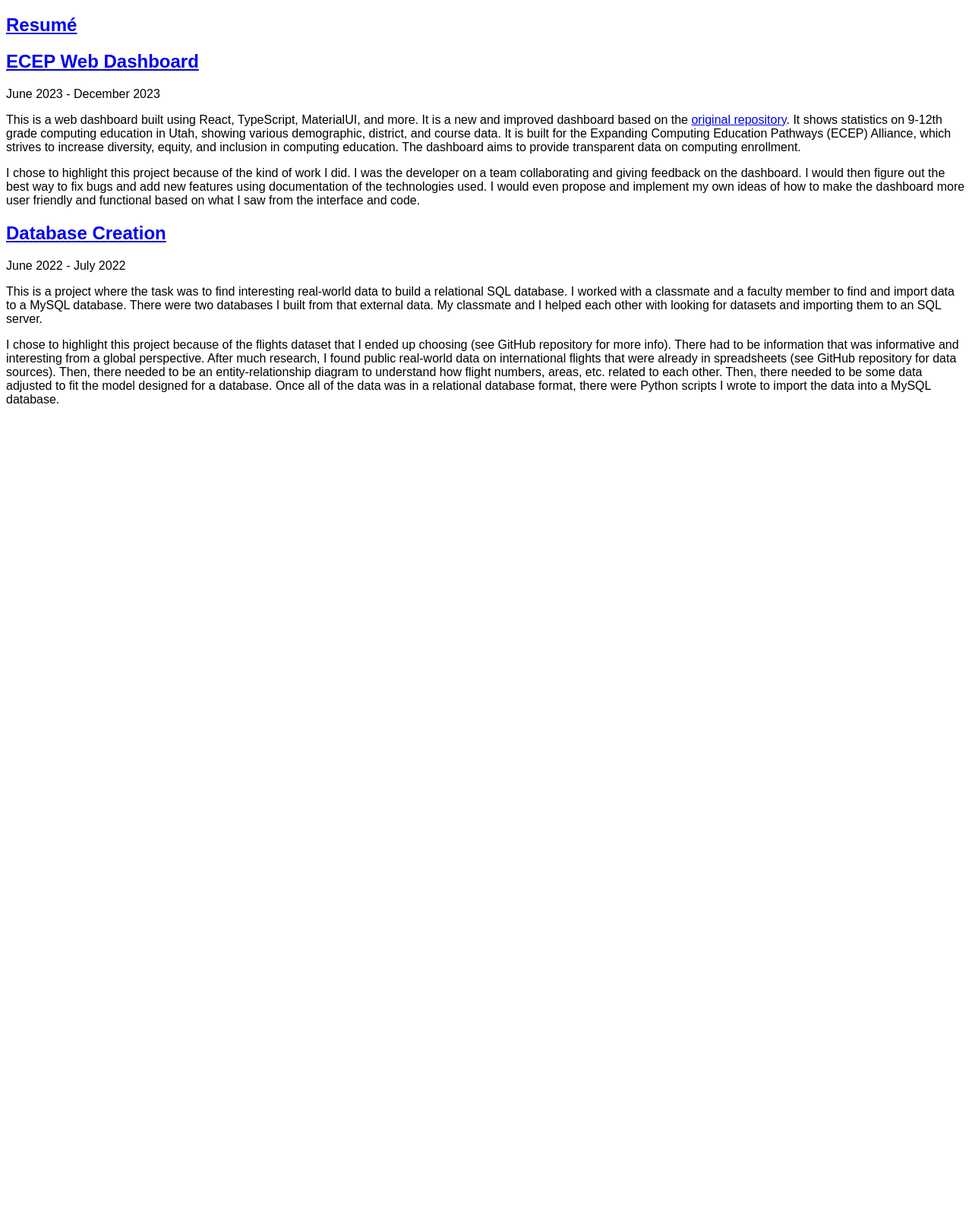
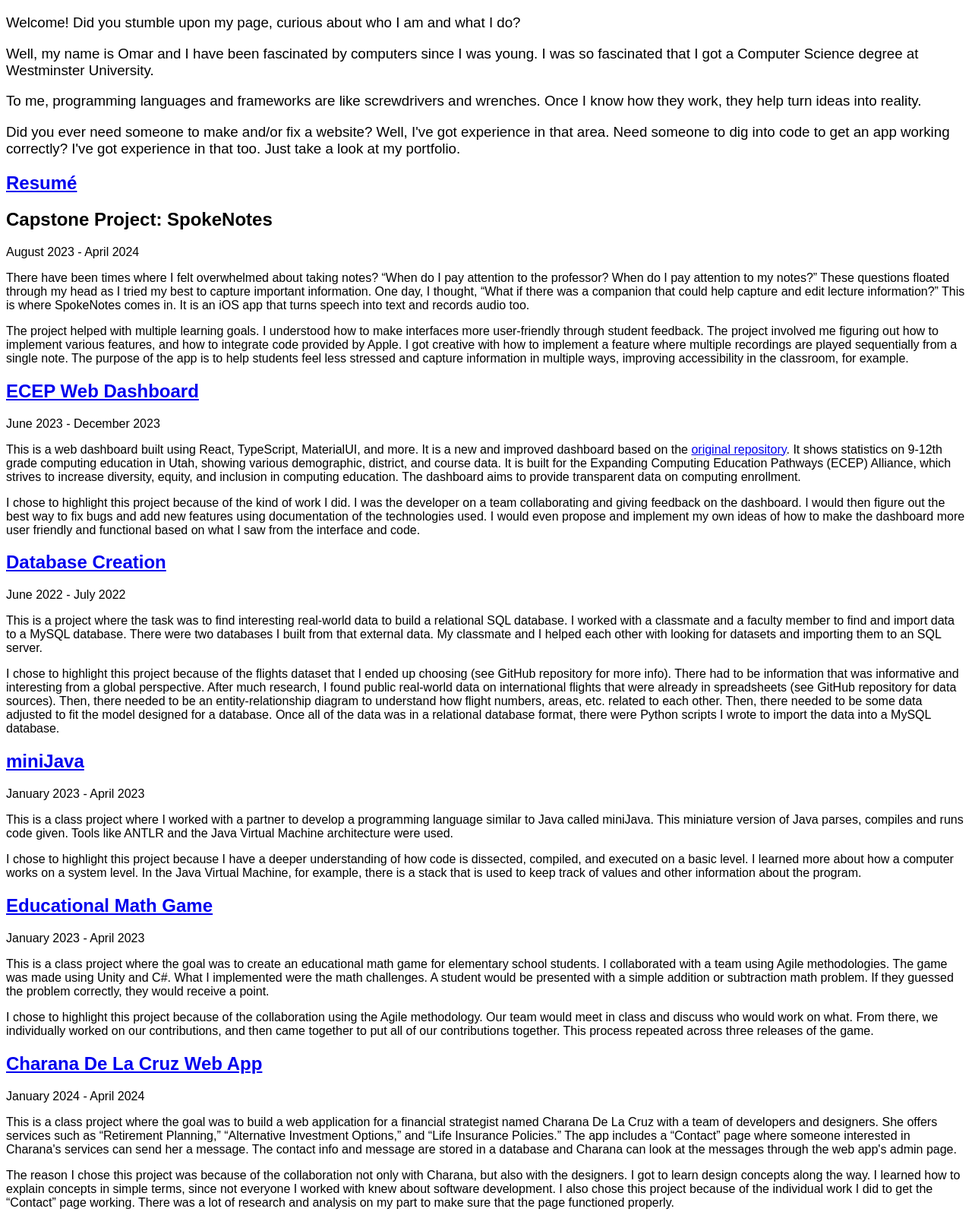
Before and after one commit to omaroaalj/Portfolio, a plain HTML site: page index.html in a window 1280 px wide. Shown: the part 61-1656 px from the top of the page at 76% size. Before the commit the page ends 800 px from the top, so only its background shows below. Drawn offline with Linux system fonts and the light colour scheme.

Commit message:
Add more projects to portfolio

```diff
--- a/index.html
+++ b/index.html
@@ -7,22 +7,35 @@
     </head>
     <body>
         <h1>Omar Portfolio</h1>
+        <h3>Welcome! Did you stumble upon my page, curious about who I am and what I do?</h3>
+        <h3>Well, my name is Omar and I have been fascinated by computers since I was young. I was so fascinated that I got a Computer Science degree at Westminster University.</h3>
+        <h3>To me, programming languages and frameworks are like screwdrivers and wrenches. Once I know how they work, they help turn ideas into reality.</h3>
+        <h3>Did you ever need someone to make and/or fix a website? Well, I've got experience in that area. Need someone to dig into code to get an app working correctly? I've got experience in that too. Just take a look at my portfolio.</h3>
+
         <h2><a href="https://github.com/omaroaalj/Portfolio/blob/main/OmarResume.pdf" target="_blank">Resumé</a></h2>
+
+        <h2>Capstone Project: SpokeNotes</h2>
+        <p>August 2023 - April 2024</p>
+        <p>
+            There have been times where I felt overwhelmed about taking notes? “When do I pay attention to the professor?
+            When do I pay attention to my notes?” These questions floated through my head as I tried my best to capture
+            important information. One day, I thought, “What if there was a companion that could help capture and edit
+            lecture information?” This is where SpokeNotes comes in. It is an iOS app that turns speech into text and records audio too.
+        </p>
+        <p>
+            The project helped with multiple learning goals. I understood how to make interfaces more user-friendly through student feedback. The project involved me figuring out how to implement various features, and how to integrate code provided by Apple. I got creative with how to implement a feature where multiple recordings are played sequentially from a single note. The purpose of the app is to help students feel less stressed and capture information in multiple ways, improving accessibility in the classroom, for example.
+        </p>
+
         <h2><a href="https://github.com/omaroaalj/Utah-CS" target="_blank">ECEP Web Dashboard</a></h2>
         <p>June 2023 - December 2023</p>
         <p>
             This is a web dashboard built using React, TypeScript, MaterialUI, and more. It is a new and improved dashboard
-            based on the <a href="https://github.com/haihan-lin/Utah-CS" target="_blank">original repository</a>. It shows statistics on 9-12th grade computing education in Utah,
-            showing various demographic, district, and course data. It is built for the Expanding Computing Education Pathways (ECEP) Alliance,
-            which strives to increase diversity, equity, and inclusion in computing education. The dashboard aims
-            to provide transparent data on computing enrollment.
+            based on the <a href="https://github.com/haihan-lin/Utah-CS" target="_blank">original repository</a>. It shows statistics on 9-12th grade computing education in Utah, showing various demographic, district, and course data. It is built for the Expanding Computing Education Pathways (ECEP) Alliance, which strives to increase diversity, equity, and inclusion in computing education. The dashboard aims to provide transparent data on computing enrollment.
         </p>
         <p>
-            I chose to highlight this project because of the kind of work I did. I was the developer
-            on a team collaborating and giving feedback on the dashboard. I would then figure out the best way to fix bugs
-            and add new features using documentation of the technologies used. I would even propose and implement my own
-            ideas of how to make the dashboard more user friendly and functional based on what I saw from the interface and code.
+            I chose to highlight this project because of the kind of work I did. I was the developer on a team collaborating and giving feedback on the dashboard. I would then figure out the best way to fix bugs and add new features using documentation of the technologies used. I would even propose and implement my own ideas of how to make the dashboard more user friendly and functional based on what I saw from the interface and code.
         </p>
+
         <h2><a href="https://github.com/omaroaalj/summer-research-2022" target="_blank">Database Creation</a></h2>
         <p>June 2022 - July 2022</p>
         <p>
@@ -39,5 +52,20 @@
             each other. Then, there needed to be some data adjusted to fit the model designed for a database. Once all of the data was
             in a relational database format, there were Python scripts I wrote to import the data into a MySQL database.
         </p>
+
+        <h2><a href="https://github.com/omaroaalj/miniJava" target="_blank">miniJava</a></h2>
+        <p>January 2023 - April 2023</p>
+        <p>This is a class project where I worked with a partner to develop a programming language similar to Java called miniJava. This miniature version of Java parses, compiles and runs code given. Tools like ANTLR and the Java Virtual Machine architecture were used.</p>
+        <p>I chose to highlight this project because I have a deeper understanding of how code is dissected, compiled, and executed on a basic level. I learned more about how a computer works on a system level. In the Java Virtual Machine, for example, there is a stack that is used to keep track of values and other information about the program.</p>
+
+        <h2><a href="https://github.com/omaroaalj/Fruit-Rush" target="_blank">Educational Math Game</a></h2>
+        <p>January 2023 - April 2023</p>
+        <p>This is a class project where the goal was to create an educational math game for elementary school students. I collaborated with a team using Agile methodologies. The game was made using Unity and C#. What I implemented were the math challenges. A student would be presented with a simple addition or subtraction math problem. If they guessed the problem correctly, they would receive a point.</p>
+        <p>I chose to highlight this project because of the collaboration using the Agile methodology. Our team would meet in class and discuss who would work on what. From there, we individually worked on our contributions, and then came together to put all of our contributions together. This process repeated across three releases of the game.</p>
+
+        <h2><a href="https://github.com/omaroaalj/client-project-money-team" target="_blank">Charana De La Cruz Web App</a></h2>
+        <p>January 2024 - April 2024</p>
+        <p>This is a class project where the goal was to build a web application for a financial strategist named Charana De La Cruz with a team of developers and designers. She offers services such as “Retirement Planning,” “Alternative Investment Options,” and “Life Insurance Policies.” The app includes a “Contact” page where someone interested in Charana's services can send her a message. The contact info and message are stored in a database and Charana can look at the messages through the web app's admin page.</p>
+        <p>The reason I chose this project was because of the collaboration not only with Charana, but also with the designers. I got to learn design concepts along the way. I learned how to explain concepts in simple terms, since not everyone I worked with knew about software development. I also chose this project because of the individual work I did to get the “Contact” page working. There was a lot of research and analysis on my part to make sure that the page functioned properly.</p>
     </body>
 </html>
--- a/styles/style.css
+++ b/styles/style.css
@@ -1,3 +1,7 @@
 body {
     font-family: Arial, sans-serif;
 }
+
+h3 {
+    font-weight: 200;
+}
```
